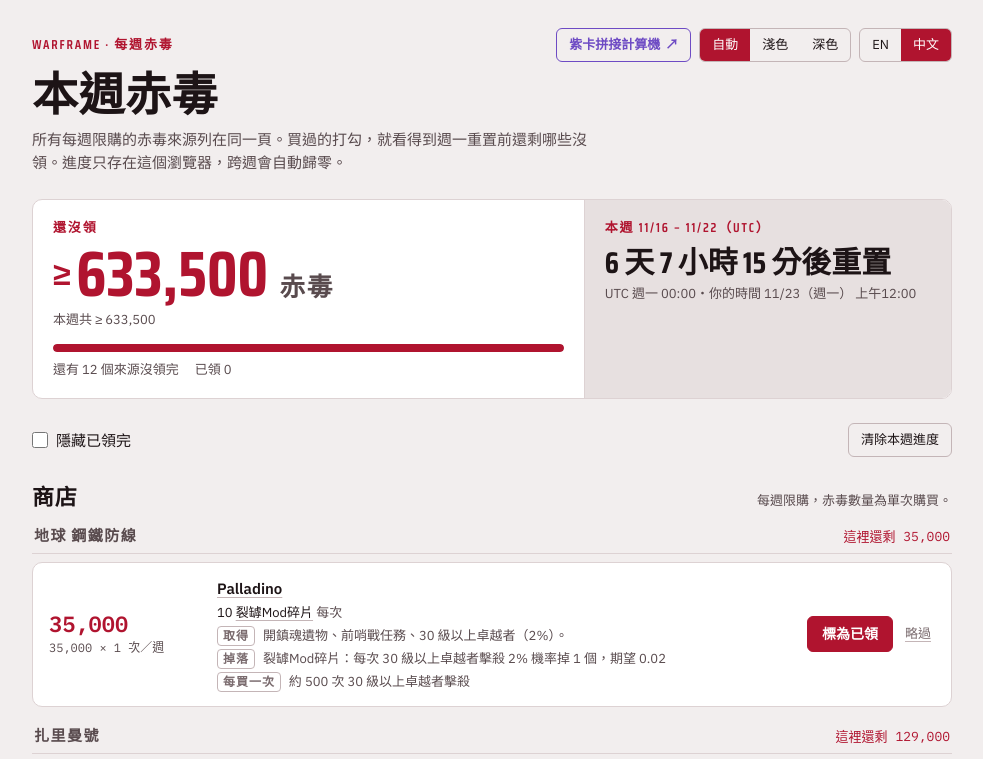
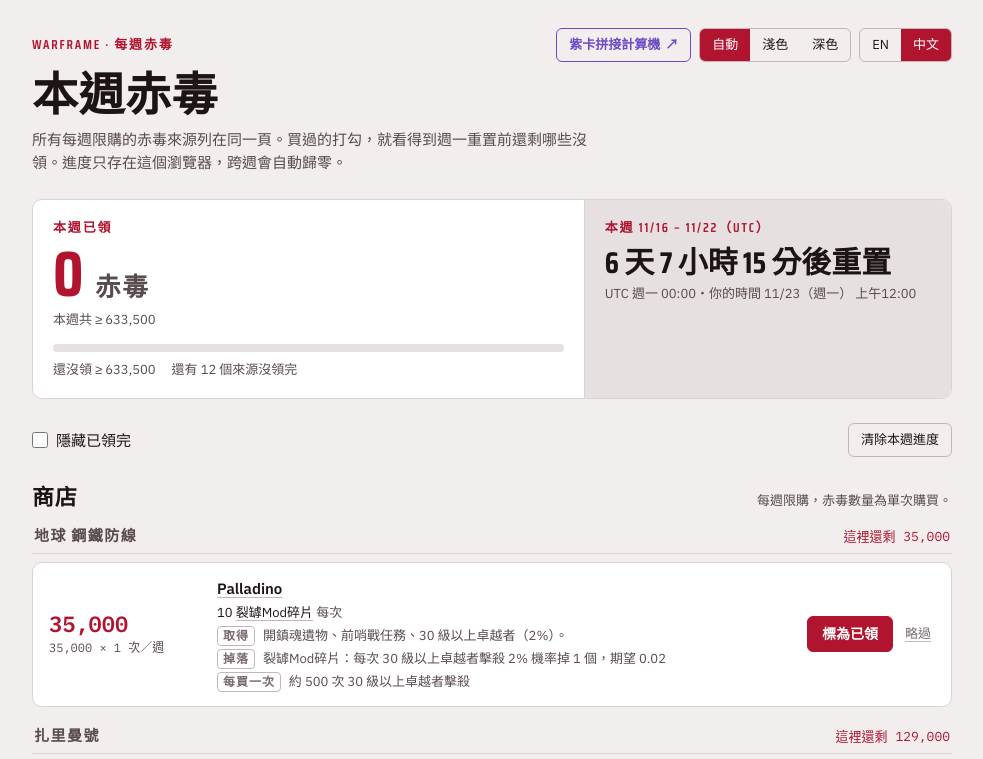
Before and after one commit to PEKKA1117/kuva-kuva-kuva, a website: page docs/index.html in a window 1280 px wide. Shown: the top 759 px of the page, without its empty margins (148-1131 px from the left). Drawn offline with Linux system fonts and the light colour scheme.

Commit message:
Lead the summary with the Kuva claimed this week
The big number now shows what is already claimed, with "≥" while an
Icebind run is ticked but left blank. What is still to claim moves to
the line under the meter, and the meter fills with the claimed share
instead of shrinking with what is left.

Co-Authored-By: Claude Opus 5.5 <noreply@anthropic.com>

```diff
--- a/docs/index.html
+++ b/docs/index.html
@@ -45,11 +45,11 @@
 
   <section class="summary" aria-live="polite">
     <div class="tally">
-      <div class="label" data-t="left"></div>
-      <div class="big num"><span class="ge" id="left-ge"></span><span id="left-n"></span> <span class="unit" data-t="unit"></span></div>
-      <div class="muted small" id="left-of"></div>
+      <div class="label" data-t="got-head"></div>
+      <div class="big num"><span class="ge" id="got-ge"></span><span id="got-n"></span> <span class="unit" data-t="unit"></span></div>
+      <div class="muted small" id="got-of"></div>
       <div class="meter" aria-hidden="true"><div class="fill" id="meter-fill"></div></div>
-      <div class="small stats"><span id="src-left"></span><span id="claimed"></span><span id="skipped-out"></span></div>
+      <div class="small stats"><span id="left"></span><span id="src-left"></span><span id="skipped-out"></span></div>
     </div>
     <div class="clock">
       <div class="label" id="week-of"></div>
--- a/docs/main.js
+++ b/docs/main.js
@@ -320,11 +320,11 @@
     "week-of": (a, b) => `Week of ${a} – ${b} (UTC)`,
     "reset-in": (d, h, m) => `Resets in ${d ? `${d}d ` : ""}${h}h ${m}m`,
     "reset-at": (t) => `Monday 00:00 UTC · ${t} your time`,
-    left: "Still to claim",
+    "got-head": "Claimed this week",
     of: (t) => `of ${t} this week`,
     "src-left": (n) => n === 1 ? "1 source not finished" : `${n} sources not finished`,
     "all-done": "Everything claimed. See you after reset.",
-    claimed: (t) => `${t} claimed`,
+    left: (t) => `${t} still to claim`,
     "skipped-out": (t) => `${t} left out by skipped sources`,
     "h-vendors": "Vendors",
     "h-vendors-sub": "Capped per week. Amounts are per purchase.",
@@ -394,11 +394,11 @@
     "week-of": (a, b) => `本週 ${a} – ${b}（UTC）`,
     "reset-in": (d, h, m) => `${d ? `${d} 天 ` : ""}${h} 小時 ${m} 分後重置`,
     "reset-at": (t) => `UTC 週一 00:00・你的時間 ${t}`,
-    left: "還沒領",
+    "got-head": "本週已領",
     of: (t) => `本週共 ${t}`,
     "src-left": (n) => `還有 ${n} 個來源沒領完`,
     "all-done": "全部領完了，重置後見。",
-    claimed: (t) => `已領 ${t}`,
+    left: (t) => `還沒領 ${t}`,
     "skipped-out": (t) => `略過的來源不計：${t}`,
     "h-vendors": "商店",
     "h-vendors-sub": "每週限購，赤毒數量為單次購買。",
@@ -730,13 +730,13 @@
     const open = active.filter((s) => count(s) < s.limit).length;
     const skippedOut = ALL.filter(isSkipped).reduce((a, s) => a + leftOf(s), 0);
     const approx = active.some((s) => s.atLeast && count(s) < s.limit) ? "≥ " : "";
-    $("left-ge").textContent = approx;
-    $("left-n").textContent = fmt(left);
     const unknown = active.some((s) => unfilled(s) > 0);
-    $("left-of").textContent = tr("of", (approx || unknown ? "≥ " : "") + fmt(total));
-    $("meter-fill").style.width = total ? `${left / total * 100}%` : "0%";
+    $("got-ge").textContent = unknown ? "≥ " : "";
+    $("got-n").textContent = fmt(claimed);
+    $("got-of").textContent = tr("of", (approx || unknown ? "≥ " : "") + fmt(total));
+    $("meter-fill").style.width = total ? `${claimed / total * 100}%` : "0%";
     $("src-left").textContent = open ? tr("src-left", open) : tr("all-done");
-    $("claimed").textContent = tr("claimed", (unknown ? "≥ " : "") + fmt(claimed));
+    $("left").textContent = left ? tr("left", approx + fmt(left)) : "";
     $("skipped-out").textContent = skippedOut ? tr("skipped-out", fmt(skippedOut)) : "";
   }
   function renderClock() {
```
Also changed, not shown: index.html (+4 -4 lines), src/i18n.ts (+4 -4 lines), src/main.ts (+6 -5 lines).
